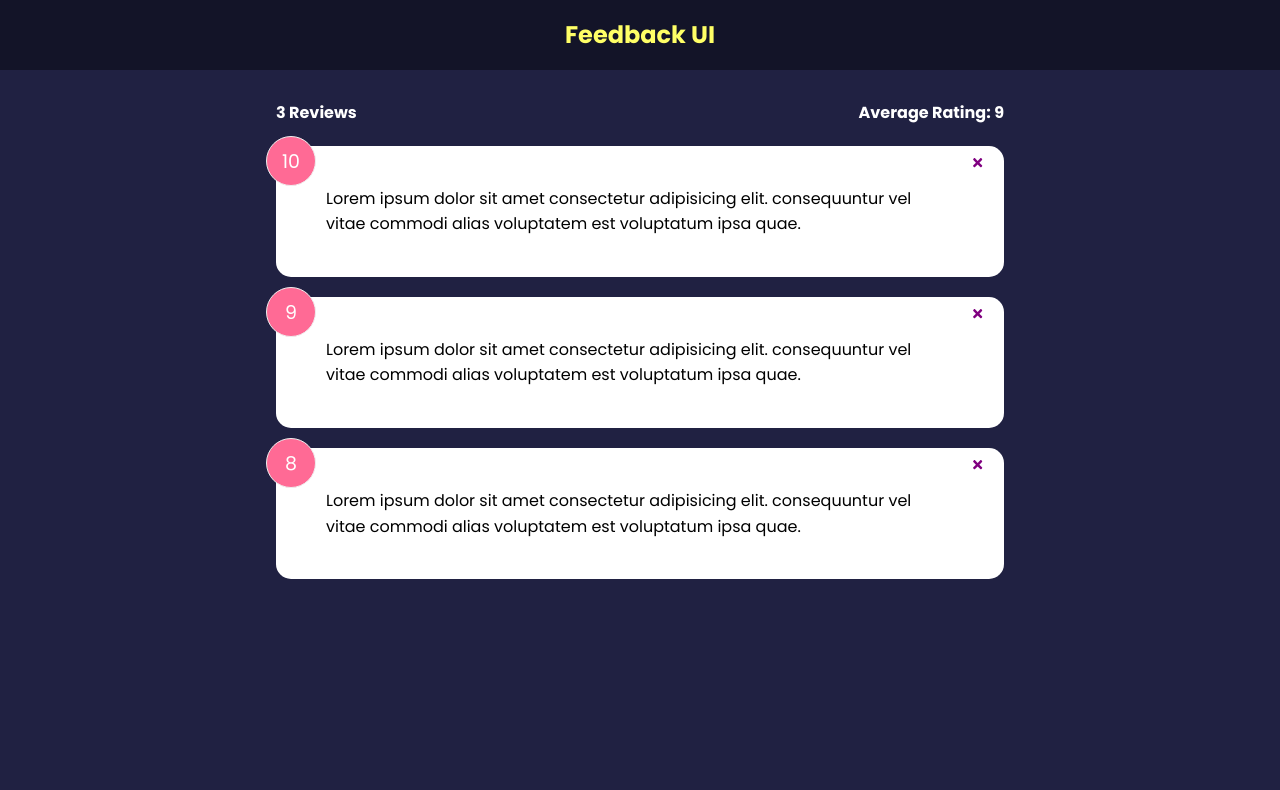
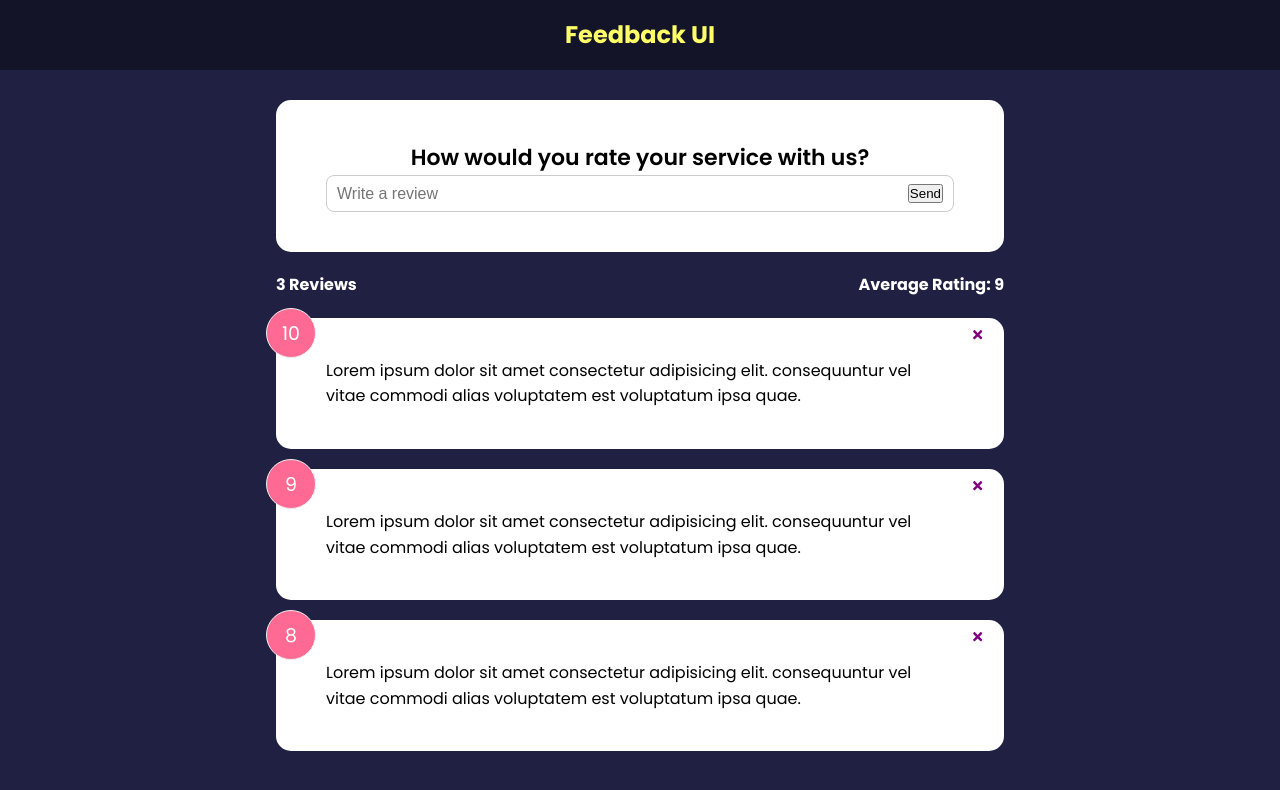
Before and after one commit to Flashina/feedbackapp, a React (Vite) app: page / in a window 1280 px wide. Shown: the top 790 px of the page. Built offline with nearby package versions, Linux system fonts and the light colour scheme.

Commit message:
added form input state

```diff
--- a/src/App.jsx
+++ b/src/App.jsx
@@ -2,6 +2,7 @@
 import Header from "./Header"
 import FeedbackList from "./components/FeedbackList"
 import FeedbackStats from "./components/FeedbackStats"
+import FeedbackForm from "./components/FeedbackForm"
 import FeedbackData from "./data/FeedbackData"
 
 function App() {
@@ -18,6 +19,7 @@
     <>
     <Header />
     <div className="container">
+      <FeedbackForm />
       <FeedbackStats feedback={feedback}/>
       <FeedbackList  feedback={feedback}
       handleDelete={deleteFeedback}
--- /dev/null
+++ b/src/components/FeedbackForm.jsx
@@ -0,0 +1,24 @@
+import { useState } from 'react'
+import Card from './shared/Card'
+import React from 'react'
+
+const FeedbackForm = () => {
+    const [text, settext] = useState('')
+
+    const handleTextChange = (e) => {
+        settext(e.target.value);
+    }
+  return <Card>
+    <form action="">
+        <h2>How would you rate your service with us?</h2>
+        {/* @todo */}
+
+        <div className="input-group">
+            <input onChange={handleTextChange} type="text" placeholder='Write a review' value={text} />
+            <button type='submit'>Send</button>
+        </div>
+    </form>
+  </Card>
+}
+
+export default FeedbackForm
```
